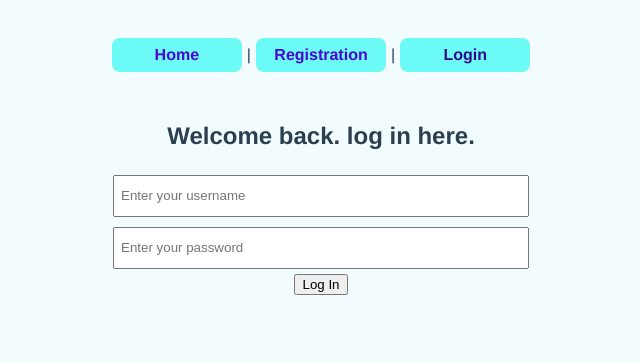
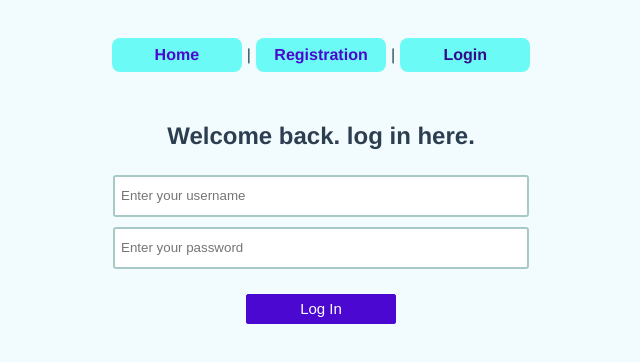
Before and after one commit to Demilicz/Email_Validator, a Vue app: page /Login in a window 1280 px wide. Shown: the top 362 px of the page, without its empty margins (319-959 px from the left). Built offline with nearby package versions, Linux system fonts and the light colour scheme.

Commit message:
I think it's done I added some animations and completed login's componnent

```diff
--- a/package.json
+++ b/package.json
@@ -18,6 +18,7 @@
     "@vue/cli-plugin-typescript": "~4.5.0",
     "@vue/cli-service": "~4.5.0",
     "@vue/compiler-sfc": "^3.0.0",
+    "gsap": "^3.8.0",
     "node-sass": "^4.12.0",
     "sass-loader": "^8.0.2",
     "typescript": "~4.1.5"
--- a/src/App.vue
+++ b/src/App.vue
@@ -4,7 +4,11 @@
     <router-link :to="{name: 'Registration'}">Registration</router-link> |
     <router-link :to="{name: 'Login'}">Login</router-link>
   </div>
-    <router-view/>
+    <router-view v-slot="{Component}">
+      <transition name="route" mode="out-in">
+        <component :is="Component"></component>
+      </transition>
+    </router-view>
 </template>
 
 <style lang="scss">
@@ -42,4 +46,22 @@ body {
     }
   }
 }
+
+// Router transitions
+
+.route-enter-from {
+  opacity: 0;
+  transform: translateX(100px);
+}
+.route-enter-active {
+  transition: all 0.3s ease-out;
+}
+
+.route-leave-to {
+  opacity: 0;
+  transform: translateX(-100px);
+}
+route-leave-active {
+   transition: all 0.3s ease-in;
+}
 </style>
--- a/src/views/Login.vue
+++ b/src/views/Login.vue
@@ -2,25 +2,84 @@
   <div class="login">
     <h2>Welcome back. log in here.</h2>
     <form action="#">
-      <input type="username" placeholder="Enter your username" >
-      <p v-if="userError">Username must be alphanumeric and contains 5-12 characters</p>
-      <input type="password" placeholder="Enter your password" >
-      <p v-if="passwordError">Password must be alphanumeric (@ , _ and are also allowed) and be 8-20 characters</p>
+      <input type="username" :class="colorNickname" @keyup="validName" v-model="fullname" placeholder="Enter your username" >
+      <transition name="nickname">
+        <p v-if="showNickError">Username must be alphanumeric and contains 5-12 characters</p>
+      </transition>
+      <input type="password" :class="colorPassword" @keyup="validPassword" v-model="password" placeholder="Enter your password" >
+      <transition name="password">
+        <p v-if="showPassError">Password must be alphanumeric (@ , _ and are also allowed) and be 8-20 characters</p>
+      </transition>
     </form>
     <button>Log In</button>
   </div>
 </template>
 
 <script lang="ts">
-  export default {
+
+  import validation from '../objects/validation';
+  import {defineComponent} from 'vue';
+
+  export default defineComponent({
+
     data: () => ({
+      fullname: '',
+      password: '',
+
+      showPassError: false,
+      showNickError: false,
+
       userError: false,
       passwordError: false,
     }),
     methods: {
+      validName() {
+         let isValid = validation.nickname.test(this.fullname);
 
+         this.userError = !isValid;
+         this.showNickError = !isValid;
+
+         setTimeout(()=> {
+          this.showNickError = false;
+         },3000)
+      },
+      validPassword() {
+        let isValid = validation.password.test(this.fullname);
+
+         this.passwordError = !isValid;
+         this.showPassError = !isValid;
+
+         setTimeout(()=> {
+          this.showPassError = false;
+         },3000)
+
+
+      }
+    },
+    computed: {
+       colorNickname() {
+        if (this.fullname === "") {
+          return;
+        }
+        if (this.userError) {
+          return "errorInput";
+        }
+        else
+            return "validInput";
+      },
+      colorPassword() {
+        if (this.password === "") {
+          return;
+        }
+        if (this.userError) {
+          return "errorInput";
+        }
+        else
+            return "validInput";
+      }
     }
   }
+  )
 </script>
 
 <style lang="scss" scoped>
@@ -31,16 +90,59 @@
       justify-content: center;
       flex-wrap: wrap;
       flex-direction: column;
+      margin: 20px auto;
     }
     input {
       padding: 4px 6px;
       width: 400px;
       height: 30px;
       margin: 5px 0;
+      border: 2px solid #a9c9c7;
+      border-radius: 3px;
     }
     p {
       font-size: 10px;
       color: red;
     }
+    .validInput {
+      border: 2px solid #0be064;
+    }
+    .errorInput {
+      border: 2px solid red;
+    }
+     button {
+      width: 150px;
+      height: 30px;
+      font-size: 15px;
+      color: #fff;
+      background: #4a08d1;
+      border: 1px solid #4a08d1;
+      border-radius: 2px;
+    }
   }
+
+  // .nickname-enter-from { opacity: 0;}
+  // .nickname-enter-to { opacity: 1;}
+  .nickname-enter-active { animation: wobble 0.5s ease;}
+  .nickname-leave-from {opacity: 1;}
+  // .nickname-leave-to {opacity: 0;}
+  .nickname-leave-active {transition: all 2s ease;}
+
+  .password-enter-from { opacity: 0;}
+  // .password-enter-to { opacity: 1;}
+  .password-enter-active { transition: all 2s ease;}
+  .password-leave-from {opacity: 1;}
+  // .password-leave-to {opacity: 0;}
+  .password-leave-active {transition: all 2s ease;}
+
+  @keyframes wobble {
+    0% {opacity: 0;}
+    50%{ opacity: 1;}
+    60% {transform: translateX(5px);}
+    70% {transform: translateX(-5px);}
+    80% {transform: translateX(2px);}
+    90% {transform: translateX(-2px);}
+    100% {transform: translateX(0px);}
+  }
+
 </style>
--- a/src/views/Registration.vue
+++ b/src/views/Registration.vue
@@ -4,7 +4,6 @@
     <form action="#">
       <input
       type="name"
-      class="input"
       :class="colorFullname"
       v-model="inputValue.fullname"
       @keyup="validName"
@@ -15,7 +14,6 @@
       <input
       type="nickname"
       :class="colorNickname"
-      class="input"
       name="nickname"
       v-model="inputValue.nickname"
       @keyup="validNick"
@@ -26,7 +24,6 @@
       <input
       type="email"
       :class="colorEmail"
-      class="input"
       name="email"
       v-model="inputValue.email"
       placeholder="Enter your email"
@@ -61,7 +58,6 @@
       <input
       type="telephon"
       :class="colorTelephone"
-      class="input"
       name="telephon"
       v-model="inputValue.telephone"
       @keyup="validNumber"
@@ -216,7 +212,7 @@
     max-width: 420px;
     margin: 20px auto;
 
-    .input {
+    input {
       padding: 4px 6px;
       width: 400px;
       height: 30px;
@@ -293,6 +289,14 @@
     }
 
   }
-
+  button {
+    width: 150px;
+    height: 30px;
+    font-size: 15px;
+    color: #fff;
+    background: #4a08d1;
+    border: 1px solid #4a08d1;
+    border-radius: 2px;
+  }
 
 </style>
```
Also changed, not shown: 1 other file (tests, documents, lock files or other folders).
